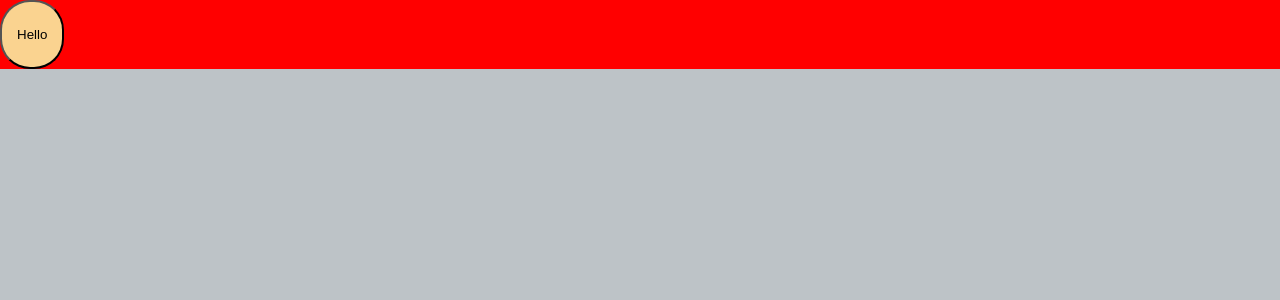
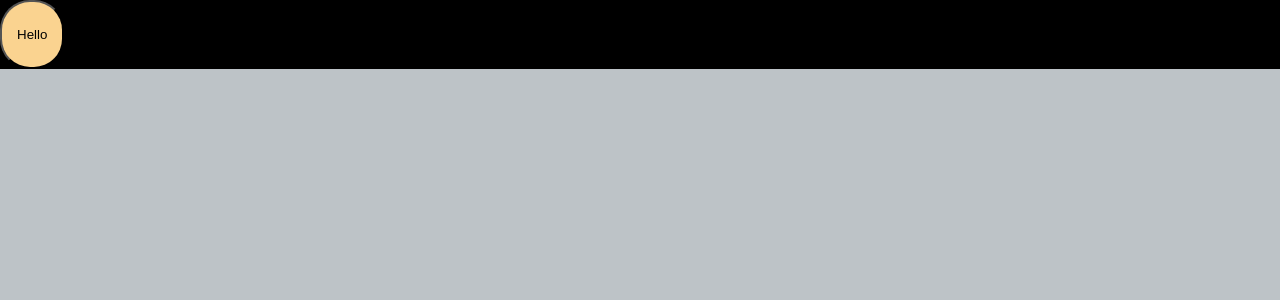
Before and after one commit to tonnac/React, a React (Create React App) app in the folder Projects/styled-components/: page / in a window 1280 px wide. Shown: the top 300 px of the page. Built offline with nearby package versions, Linux system fonts and the light colour scheme.

Commit message:
Styled Components - 7. Nesting

```diff
--- a/Projects/styled-components/package.json
+++ b/Projects/styled-components/package.json
@@ -6,6 +6,7 @@
     "@testing-library/jest-dom": "^4.2.4",
     "@testing-library/react": "^9.3.2",
     "@testing-library/user-event": "^7.1.2",
+    "exp": "^57.2.1",
     "react": "^16.12.0",
     "react-dom": "^16.12.0",
     "react-scripts": "3.3.0",
--- a/Projects/styled-components/src/App.js
+++ b/Projects/styled-components/src/App.js
@@ -6,14 +6,16 @@ import theme from "./theme";
 const GlobalStyles = createGlobalStyle`
     ${reset};
 `;
+const Card = styled.div`
+  background-color: red;
+`;
 const Container = styled.div`
   height: 100vh;
   width: 100%;
   background-color: #bdc3c7;
-`;
-
-const Card = styled.div`
-  background-color: red;
+  ${Card} {
+    background-color: black;
+  }
 `;
 
 const Button = styled.button`
```
Also changed, not shown: 1 other file (tests, documents, lock files or other folders).
